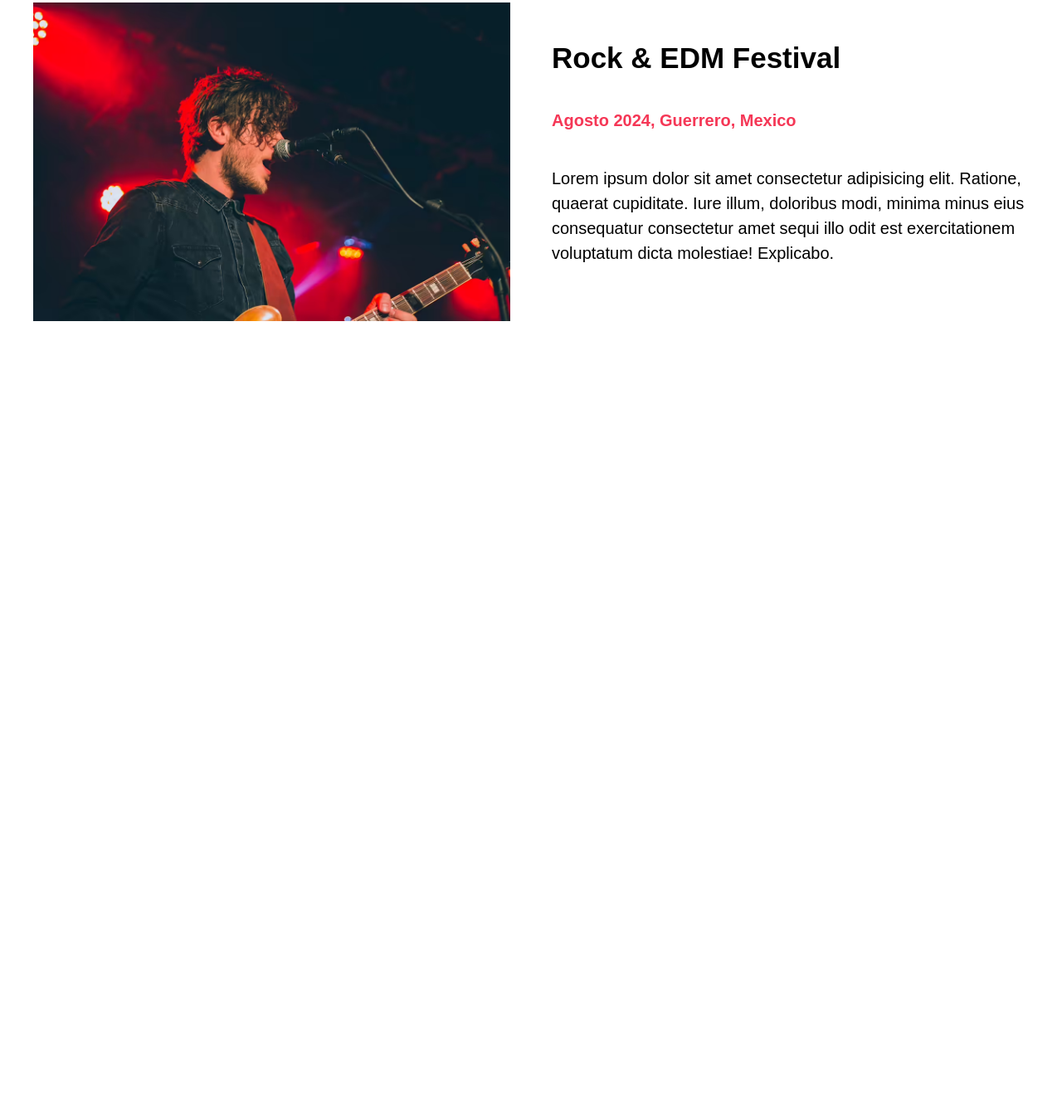
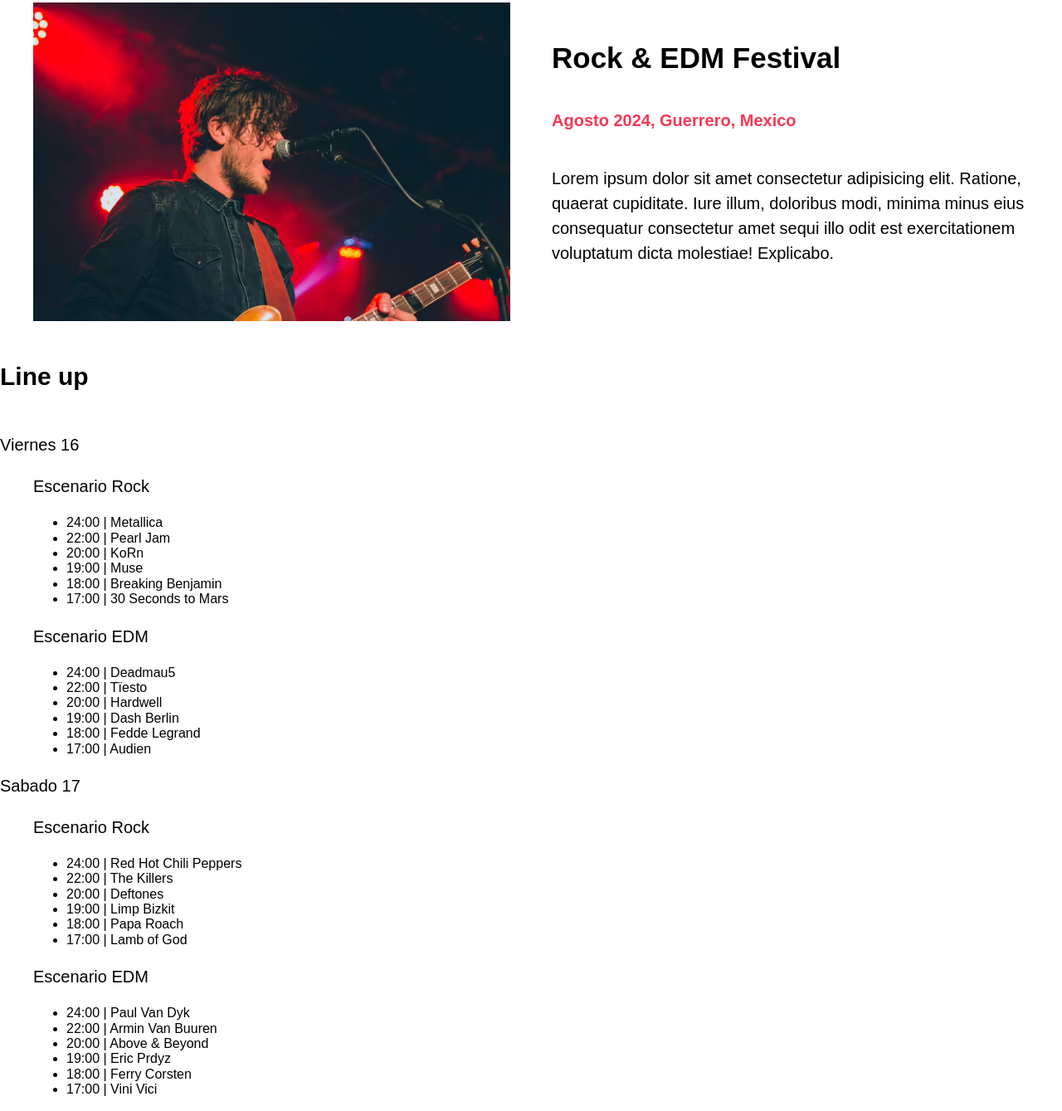
Before and after one commit to AngelEss12/Proyecto-Festival, a website: page index.html in a window 1280 px wide. Shown: the part 777-2116 px from the top of the page at 83% size. Before the commit the page ends 1214 px from the top, so only its background shows below. Drawn offline with Linux system fonts and the light colour scheme.

Commit message:
Creando la seccion del Line Up

```diff
--- a/index.html
+++ b/index.html
@@ -53,5 +53,117 @@
             <p>Lorem ipsum dolor sit amet consectetur adipisicing elit. Ratione, quaerat cupiditate. Iure illum, doloribus modi, minima minus eius consequatur consectetur amet sequi illo odit est exercitationem voluptatum dicta molestiae! Explicabo.</p>
         </div>
     </section>
+
+    <section class="lineup">
+        <h3>Line up</h3>
+        <p class="dia">Viernes 16</p>
+
+        <div class="escenerios-contenedor contenedor">
+            <div class="escenerio rock bg-amarillo">
+                <p class="nombre-escenerio">Escenario Rock</p>
+                <ul class="calendario">
+                    <li>
+                        24:00 | <span>Metallica</span>
+                    </li>
+                    <li>
+                        22:00 | <span>Pearl Jam</span>
+                    </li>
+                    <li>
+                        20:00 | <span>KoRn</span>
+                    </li>
+                    <li>
+                        19:00 | <span>Muse</span>
+                    </li>
+                    <li>
+                        18:00 | <span>Breaking Benjamin</span>
+                    </li>
+                    <li>
+                        17:00 | <span>30 Seconds to Mars</span>
+                    </li>
+                </ul>
+            </div> <!-- .escenario -->
+
+            <div class="escenerio edm bg-verde">
+                <p class="nombre-escenerio">Escenario EDM</p>
+                <ul class="calendario">
+                    <li>
+                        24:00 | <span>Deadmau5</span>
+                    </li>
+                    <li>
+                        22:00 | <span>Tïesto</span>
+                    </li>
+                    <li>
+                        20:00 | <span>Hardwell</span>
+                    </li>
+                    <li>
+                        19:00 | <span>Dash Berlin</span>
+                    </li>
+
+                    <li>
+                        18:00 | <span>Fedde Legrand</span>
+                    </li>
+                    <li>
+                        17:00 | <span>Audien</span>
+                    </li>
+                </ul>
+            </div> <!-- .escenario -->
+
+        </div> <!-- .escenarios-contenedor -->
+
+        <p class="dia">Sabado 17</p>
+
+        <div class="escenerios-contenedor contenedor">
+            <div class="escenerio rock bg-verde">
+                <p class="nombre-escenerio">Escenario Rock</p>
+                <ul class="calendario">
+                    <li>
+                        24:00 | <span>Red Hot Chili Peppers</span>
+                    </li>
+                    <li>
+                        22:00 | <span>The Killers</span>
+                    </li>
+                    <li>
+                        20:00 | <span>Deftones</span>
+                    </li>
+                    <li>
+                        19:00 | <span>Limp Bizkit</span>
+                    </li>
+
+                    <li>
+                        18:00 | <span>Papa Roach</span>
+                    </li>
+                    <li>
+                        17:00 | <span>Lamb of God</span>
+                    </li>
+                </ul>
+            </div> <!-- .escenario -->
+
+            <div class="escenerio edm bg-amarillo">
+                <p class="nombre-escenerio">Escenario EDM</p>
+                <ul class="calendario">
+                    <li>
+                        24:00 | <span>Paul Van Dyk</span>
+                    </li>
+                    <li>
+                        22:00 | <span>Armin Van Buuren</span>
+                    </li>
+                    <li>
+                        20:00 | <span>Above & Beyond</span>
+                    </li>
+                    <li>
+                        19:00 | <span>Eric Prdyz</span>
+                    </li>
+
+                    <li>
+                        18:00 | <span>Ferry Corsten</span>
+                    </li>
+                    <li>
+                        17:00 | <span>Vini Vici</span>
+                    </li>
+                </ul>
+            </div> <!-- .escenario -->
+
+        </div> <!-- .escenarios-contenedor -->
+    </section>
 </body>
 </html>
```
